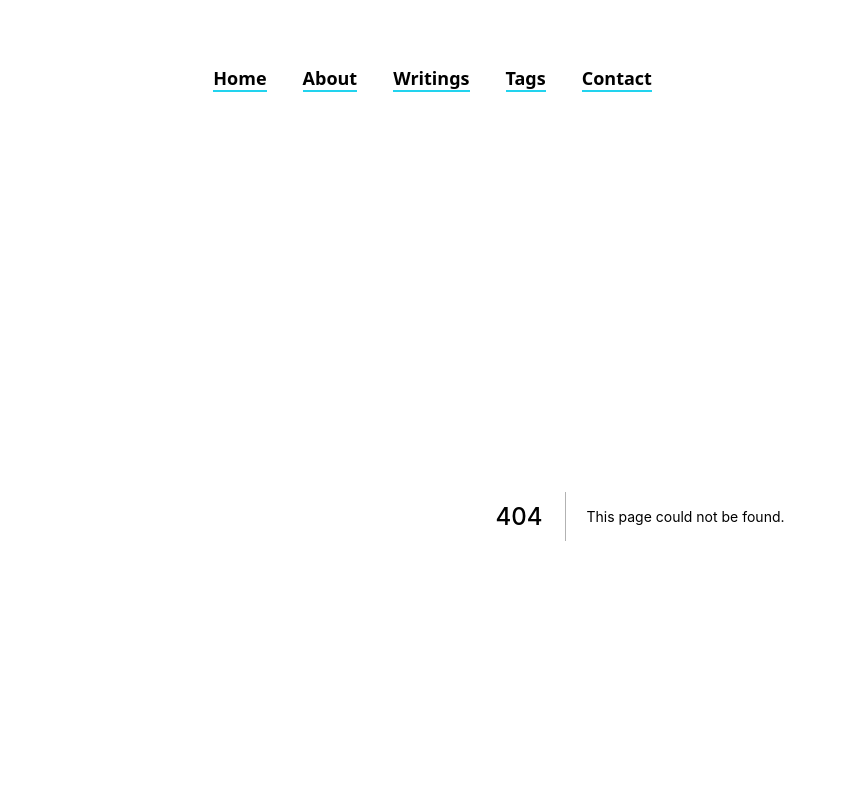
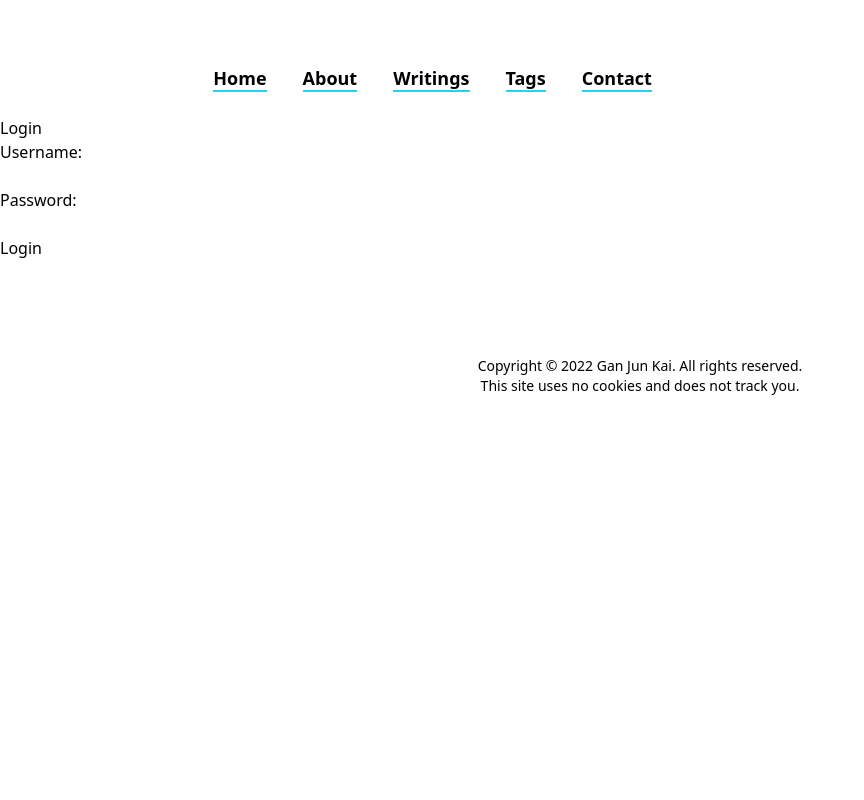
Before and after one commit to jk-gan/website, a Next.js app: page /login in a window 1280 px wide. Before the commit this address had no page. Shown: the top 800 px of the page, without its empty margins (0-864 px from the left). Built offline with nearby package versions, Linux system fonts and the light colour scheme.

Commit message:
Add login page

```diff
--- /dev/null
+++ b/pages/login.js
@@ -0,0 +1,16 @@
+function LoginPage() {
+  return (
+    <div>
+      <h1>Login</h1>
+      <form>
+        <label>Username:</label>
+        <input type="text" name="username" /><br /><br />
+        <label>Password:</label>
+        <input type="password" name="password" /><br /><br />
+        <button type="submit">Login</button>
+      </form>
+    </div>
+  );
+}
+
+export default LoginPage;
```
